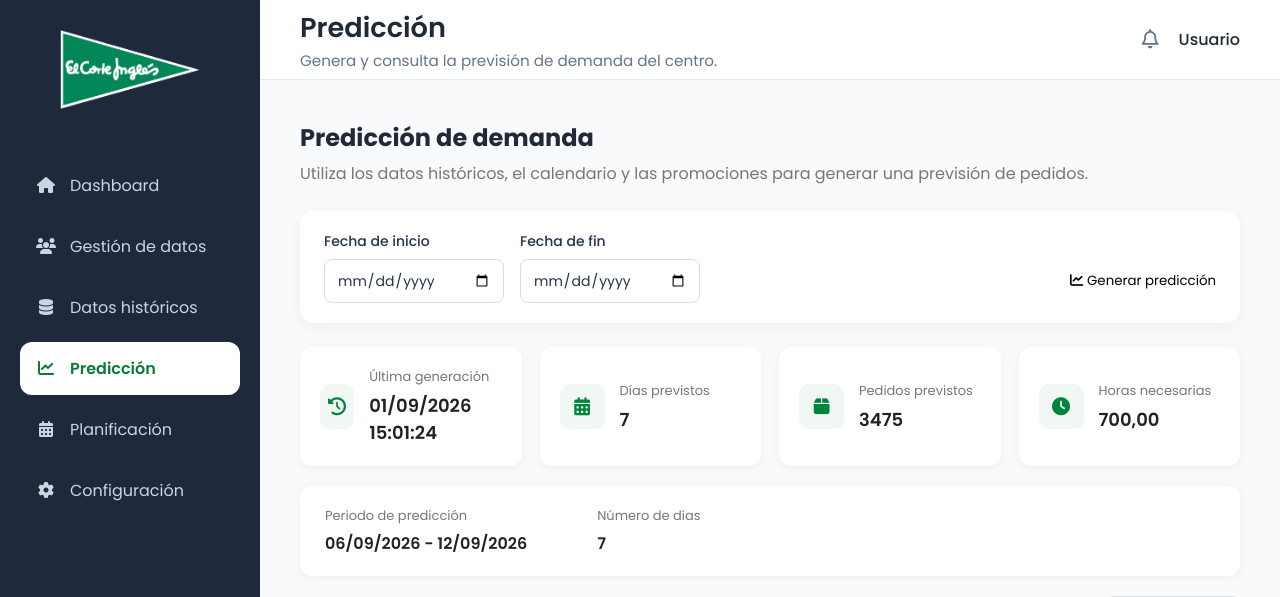
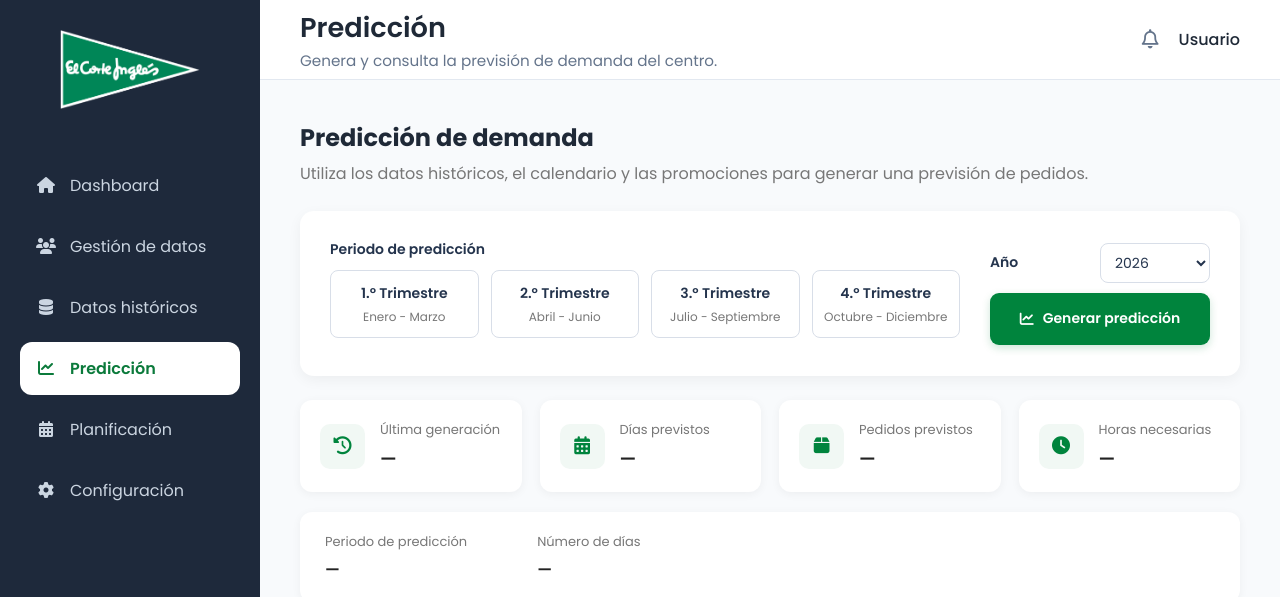
Before and after one commit to mortellss/Reto-EMPLEA-El-Corte-Ingles, a Flask app: page /prediccion in a window 1280 px wide. Shown: the top 597 px of the page. Run offline with Flask 3, Linux system fonts and the light colour scheme; data comes from the database, SQL or seed files in the repository.

Commit message:
Agrupar por trimestres

```diff
--- a/interfaz/backend/static/css/prediccion.css
+++ b/interfaz/backend/static/css/prediccion.css
@@ -258,47 +258,234 @@
 
 .prediccion-configuracion {
     display: flex;
-    align-items: flex-end;
-    gap: 16px;
+    align-items: center;
+    gap: 30px;
+
     margin-bottom: 24px;
-    padding: 20px 24px;
+    padding: 28px 30px;
+
     background: #ffffff;
     border-radius: 14px;
-    box-shadow: 0 4px 14px rgba(0, 0, 0, 0.05);
+
+    box-shadow: 0 4px 14px rgba(0,0,0,0.05);
 }
 
-.fecha-prediccion {
+
+/* ==============================
+   PERIODOS
+   ============================== */
+
+.periodo-prediccion {
+    flex: 1;
+    min-width: 0;
+
     display: flex;
     flex-direction: column;
-    gap: 7px;
+    gap: 10px;
 }
 
-.fecha-prediccion label {
+.periodo-prediccion > label {
     font-size: 14px;
-    font-weight: 500;
+    font-weight: 600;
     color: #24344d;
 }
 
-.fecha-prediccion input {
-    height: 44px;
-    min-width: 180px;
-    padding: 0 12px;
+
+/* ==============================
+   TRIMESTRES
+   ============================== */
+
+.trimestres {
+    display: grid;
+    grid-template-columns: repeat(4, 1fr);
+    gap: 12px;
+}
+
+.btn-trimestre {
+    height: 68px;
+
+    display: flex;
+    flex-direction: column;
+    align-items: center;
+    justify-content: center;
+
+    gap: 4px;
+
+    padding: 8px 10px;
+
+    background: #ffffff;
     border: 1px solid #d8dee8;
     border-radius: 8px;
-    background: #ffffff;
+
     color: #24344d;
+
+    cursor: pointer;
+
+    transition: all 0.2s ease;
+}
+
+.btn-trimestre strong {
+    font-size: 14px;
+    font-weight: 600;
+}
+
+.btn-trimestre span {
+    font-size: 12px;
+    color: #777;
+}
+
+.btn-trimestre:hover {
+    border-color: #00843d;
+    background: #f7faf8;
+}
+
+.btn-trimestre.activo {
+    background: #00843d;
+    border-color: #00843d;
+    color: white;
+}
+
+.btn-trimestre.activo span {
+    color: white;
+}
+
+
+/* ==============================
+   AÑO + GENERAR
+   ============================== */
+
+.generar-prediccion {
+    width: 220px;
+
+    display: flex;
+    flex-direction: column;
+
+    gap: 10px;
+
+    flex-shrink: 0;
+}
+
+.año-prediccion {
+    display: flex;
+    align-items: center;
+    justify-content: space-between;
+
+    gap: 10px;
+}
+
+.año-prediccion label {
+    font-size: 14px;
+    font-weight: 600;
+    color: #24344d;
+}
+
+#añoPrediccion {
+    height: 40px;
+    width: 110px;
+
+    padding: 0 10px;
+
+    border: 1px solid #d8dee8;
+    border-radius: 8px;
+
+    background: white;
+    color: #24344d;
+
     font-family: 'Poppins', sans-serif;
     font-size: 14px;
-    outline: none;
-    box-sizing: border-box;
+
+    cursor: pointer;
 }
 
-.fecha-prediccion input:focus {
+#añoPrediccion:focus {
+    outline: none;
     border-color: #00843d;
-    box-shadow: 0 0 0 3px rgba(0, 132, 61, 0.08);
 }
 
+
+/* ==============================
+   GENERAR PREDICCIÓN
+   ============================== */
+
 .prediccion-configuracion .primary-button {
-    height: 44px;
-    margin-left: auto;
+    width: 100%;
+    height: 52px;
+
+    margin: 0;
+
+    display: flex;
+    align-items: center;
+    justify-content: center;
+    gap: 9px;
+
+    background: #00843d;
+    color: white;
+
+    border: none;
+    border-radius: 9px;
+
+    font-family: 'Poppins', sans-serif;
+    font-size: 14px;
+    font-weight: 600;
+
+    cursor: pointer;
+
+    box-shadow: 0 3px 8px rgba(0,132,61,0.20);
+
+    transition: all 0.2s ease;
 }
+
+.prediccion-configuracion .primary-button:hover {
+    background: #006f34;
+    box-shadow: 0 4px 12px rgba(0,132,61,0.28);
+    transform: translateY(-1px);
+}
+
+
+/* Fecha seleccionada */
+
+#periodoSeleccionado {
+    margin: 0;
+    font-size: 12px;
+    color: #00843d;
+}
+
+
+/* ==============================
+   RESPONSIVE
+   ============================== */
+
+@media (max-width: 1100px) {
+
+    .prediccion-configuracion {
+        flex-direction: column;
+        align-items: stretch;
+    }
+
+    .generar-prediccion {
+        width: 100%;
+    }
+
+    .año-prediccion {
+        justify-content: flex-start;
+    }
+
+}
+
+
+@media (max-width: 700px) {
+
+    .trimestres {
+        grid-template-columns: repeat(2, 1fr);
+    }
+
+}
+
+
+@media (max-width: 450px) {
+
+    .trimestres {
+        grid-template-columns: 1fr;
+    }
+
+}
--- a/interfaz/backend/static/js/prediccion.js
+++ b/interfaz/backend/static/js/prediccion.js
@@ -2,8 +2,107 @@
     let predicciones=[];
     let graficoPrediccion=null;
     let graficoHoras=null;
+    // ==============================
+// CONFIGURACIÓN DE TRIMESTRES
+// ==============================
 
-    cargarPrediccion();
+let fechaInicioPrediccion = null;
+let fechaFinPrediccion = null;
+
+const botonesTrimestre =
+    document.querySelectorAll(".btn-trimestre");
+
+const periodoSeleccionado =
+    document.getElementById("periodoSeleccionado");
+
+const selectorAño =
+    document.getElementById("añoPrediccion");
+
+
+// Crear años disponibles
+const añoActual = new Date().getFullYear();
+
+for(let año = añoActual - 2; año <= añoActual + 2; año++){
+
+    const opcion = document.createElement("option");
+
+    opcion.value = año;
+    opcion.textContent = año;
+
+    if(año === añoActual){
+        opcion.selected = true;
+    }
+
+    selectorAño.appendChild(opcion);
+}
+
+
+// Seleccionar trimestre
+botonesTrimestre.forEach(boton => {
+
+    boton.addEventListener("click", () => {
+
+        const trimestre =
+            Number(boton.dataset.trimestre);
+
+        const año =
+            Number(selectorAño.value);
+
+        switch(trimestre){
+
+            case 1:
+                fechaInicioPrediccion = `${año}-01-01`;
+                fechaFinPrediccion = `${año}-03-31`;
+                break;
+
+            case 2:
+                fechaInicioPrediccion = `${año}-04-01`;
+                fechaFinPrediccion = `${año}-06-30`;
+                break;
+
+            case 3:
+                fechaInicioPrediccion = `${año}-07-01`;
+                fechaFinPrediccion = `${año}-09-30`;
+                break;
+
+            case 4:
+                fechaInicioPrediccion = `${año}-10-01`;
+                fechaFinPrediccion = `${año}-12-31`;
+                break;
+        }
+
+        // Marcar trimestre seleccionado
+        botonesTrimestre.forEach(boton =>
+            boton.classList.remove("activo")
+        );
+
+        boton.classList.add("activo");
+
+        // Mostrar fechas
+        if(periodoSeleccionado){
+
+            periodoSeleccionado.textContent =
+                `${formatearFecha(fechaInicioPrediccion)} - ${formatearFecha(fechaFinPrediccion)}`;
+
+        }
+
+    });
+
+});
+
+
+// Si cambia el año y ya había un trimestre seleccionado,
+// actualizar automáticamente las fechas
+selectorAño.addEventListener("change", () => {
+
+    const trimestreActivo =
+        document.querySelector(".btn-trimestre.activo");
+
+    if(trimestreActivo){
+        trimestreActivo.click();
+    }
+
+});
 
     document.getElementById("generarPrediccion").addEventListener(
         "click",
@@ -56,60 +155,73 @@
 
     async function generarPrediccion() {
 
-        const fechaInicio =
-            document.getElementById("fechaInicio").value;
+    // Comprobar que se ha seleccionado un trimestre
+    if (!fechaInicioPrediccion || !fechaFinPrediccion) {
 
-        const fechaFin =
-            document.getElementById("fechaFin").value;
+        alert("Selecciona un trimestre antes de generar la predicción.");
 
-        // Comprobar que se han introducido las dos fechas
-        if (!fechaInicio || !fechaFin) {
-            alert("Selecciona una fecha de inicio y una fecha de fin.");
         return;
     }
 
-        // Comprobar que el periodo es válido
-        if (fechaInicio > fechaFin) {
-            alert("La fecha de inicio no puede ser posterior a la fecha de fin.");
-            return;
-        }
+
     const boton =
         document.getElementById("generarPrediccion");
+
+
     try {
+
         boton.disabled = true;
+
         boton.innerHTML = `
             <i class="fa-solid fa-spinner fa-spin"></i>
             Generando predicción...
         `;
+
+
         const respuesta = await fetch(
             "/api/prediccion/generar",
             {
                 method: "POST",
+
                 headers: {
                     "Content-Type": "application/json"
                 },
+
                 body: JSON.stringify({
-                        fecha_inicio: fechaInicio,
-                        fecha_fin: fechaFin
+
+                    fecha_inicio:
+                        fechaInicioPrediccion,
+
+                    fecha_fin:
+                        fechaFinPrediccion
+
                 })
             }
         );
+
+
         const datos =
             await respuesta.json();
+
+
         if (!respuesta.ok) {
 
             throw new Error(
                 datos.error ||
                 "No se ha podido generar la predicción."
             );
+
         }
+
+
         alert(
             "Predicción generada correctamente."
         );
 
+
         // Recargar los datos de la predicción
+        await cargarPrediccion();
 
-            await cargarPrediccion();
 
     } catch (error) {
 
@@ -118,21 +230,25 @@
             error
         );
 
+
         alert(
             error.message ||
             "No se ha podido generar la predicción."
         );
 
+
     } finally {
 
         boton.disabled = false;
+
         boton.innerHTML = `
             <i class="fa-solid fa-chart-line"></i>
             Generar predicción
         `;
-        }
+
     }
 
+}
     function mostrarResumen(){
 
         const dias=document.getElementById("diasPrevistos");
--- a/interfaz/backend/templates/prediccion.html
+++ b/interfaz/backend/templates/prediccion.html
@@ -73,28 +73,52 @@
 
 <div class="prediccion-configuracion">
 
-    <div class="fecha-prediccion">
-        <label for="fechaInicio">
-            Fecha de inicio
+    <div class="periodo-prediccion">
+
+        <label>
+            Periodo de predicción
         </label>
 
-        <input
-            type="date"
-            id="fechaInicio"
-            required
-        >
+        <div class="trimestres">
+
+            <button type="button" class="btn-trimestre" data-trimestre="1">
+                <strong>1.º Trimestre</strong>
+                <span>Enero - Marzo</span>
+            </button>
+
+            <button type="button" class="btn-trimestre" data-trimestre="2">
+                <strong>2.º Trimestre</strong>
+                <span>Abril - Junio</span>
+            </button>
+
+            <button type="button" class="btn-trimestre" data-trimestre="3">
+                <strong>3.º Trimestre</strong>
+                <span>Julio - Septiembre</span>
+            </button>
+
+            <button type="button" class="btn-trimestre" data-trimestre="4">
+                <strong>4.º Trimestre</strong>
+                <span>Octubre - Diciembre</span>
+            </button>
+
         </div>
 
-    <div class="fecha-prediccion">
-        <label for="fechaFin">
-            Fecha de fin
+        <p id="periodoSeleccionado"></p>
+
+    </div>
+
+
+    <div class="generar-prediccion">
+
+        <div class="año-prediccion">
+
+            <label for="añoPrediccion">
+                Año
             </label>
 
-        <input
-            type="date"
-            id="fechaFin"
-            required
-        >
+            <select id="añoPrediccion">
+            </select>
+
         </div>
 
         <button
@@ -105,6 +129,8 @@
             <i class="fa-solid fa-chart-line"></i>
             Generar predicción
         </button>
+
+    </div>
 
 </div>
             <div class="prediccion-resumen">
```
Also changed, not shown: data/LOGOS KAIRO╠üS/IMAGOTIPO_KAIRO╠üS_BLANCO.png (added), data/LOGOS KAIRO╠üS/IMAGOTIPO_KAIRO╠üS_NEGRO.png (added), data/LOGOS KAIRO╠üS/IMAGOTIPO_KAIRO╠üS_VERDE.png (added), data/LOGOS KAIRO╠üS/ISOTIPO_KAIRO╠üS_BLANCO.png (added), data/LOGOS KAIRO╠üS/ISOTIPO_KAIRO╠üS_NEGRO.png (added), data/LOGOS KAIRO╠üS/ISOTIPO_KAIRO╠üS_VERDE.png (added), data/LOGOS KAIRO╠üS/LOGOTIPO_KAIRO╠üS_BLANCO.png (added), data/LOGOS KAIRO╠üS/LOGOTIPO_KAIRO╠üS_NEGRO.png (added), data/LOGOS KAIRO╠üS/LOGOTIPO_KAIRO╠üS_VERDE.png (added), 1 other file. Lines whose indentation alone changed are shown as unchanged.
